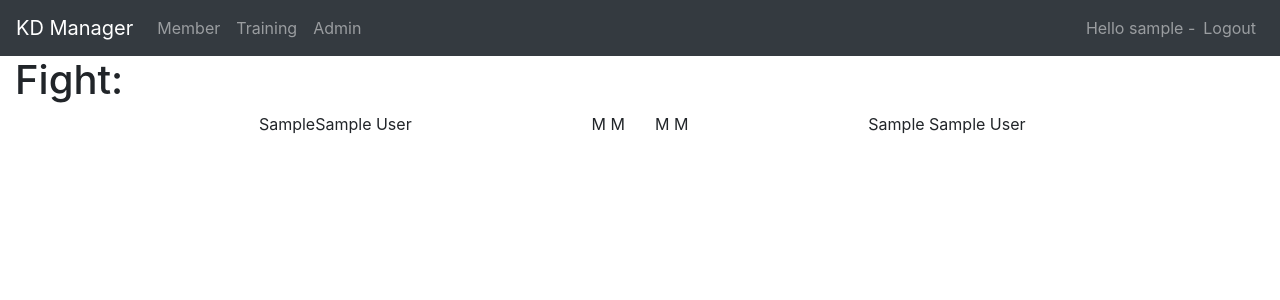
After one commit to hanbei/kdmanager, a Django app: page /fight/1 in a window 1280 px wide. The commit adds this page. Shown: the top 300 px of the page. Run offline with Django 3.2, Linux system fonts and the light colour scheme; a user stored in the database is signed in; tables that the repository leaves empty hold one stand-in row (values such as "Sample post"); some libraries are stand-ins or nearby versions.

Commit message:
Rename attendance to training, add fights to training

```diff
--- a/kdmgmt2/kader/models.py
+++ b/kdmgmt2/kader/models.py
@@ -1,7 +1,15 @@
 from django.db import models
 
+# Create your models here.
+from django.db.models import DO_NOTHING
 
-# Create your models here.
+GRADES = [("6K", "6. Kyu"), ("5K", "5. Kyu"), ("4K", "4. Kyu"), ("3K", "3. Kyu"), ("2K", "2. Kyu"), ("1K", "1. Kyu"),
+          ("1D", "1. Dan"), ("2D", "2. Dan"), ("3D", "3. Dan"), ("4D", "4. Dan"), ("5D", "5. Dan"), ("6D", "6. Dan"),
+          ("7D", "7. Dan"), ("8D", "8. Dan")]
+
+POINTS = [("M", "M"), ("K", "K"), ("D", "D"), ("T", "T"), ("I", "I")]
+
+
 class Member(models.Model):
     name = models.CharField(max_length=100)
     first_name = models.CharField(max_length=100)
@@ -11,22 +19,7 @@ class Member(models.Model):
     gender = models.CharField(max_length=1, choices=(("m", "male"), ("f", "female")))
     active = models.BooleanField()
 
-    grade = models.CharField(max_length=10, null=True, blank=True, choices=[
-        ("6K", "6. Kyu"),
-        ("5K", "5. Kyu"),
-        ("4K", "4. Kyu"),
-        ("3K", "3. Kyu"),
-        ("2K", "2. Kyu"),
-        ("1K", "1. Kyu"),
-        ("1D", "1. Dan"),
-        ("2D", "2. Dan"),
-        ("3D", "3. Dan"),
-        ("4D", "4. Dan"),
-        ("5D", "5. Dan"),
-        ("6D", "6. Dan"),
-        ("7D", "7. Dan"),
-        ("8D", "8. Dan")
-    ])
+    grade = models.CharField(max_length=10, null=True, blank=True, choices=GRADES)
     zekken = models.BooleanField()
     jacket = models.BooleanField()
 
@@ -34,6 +27,19 @@ class Member(models.Model):
         return self.name + ", " + self.first_name
 
 
-class Attendance(models.Model):
+class Training(models.Model):
     date = models.DateField()
     attended = models.ManyToManyField(Member)
+
+    def __str__(self):
+        return str(self.date)
+
+
+class Fight(models.Model):
+    red = models.ForeignKey(Member, on_delete=DO_NOTHING, related_name='+')
+    white = models.ForeignKey(Member, on_delete=DO_NOTHING, related_name='+')
+    red_point_one = models.CharField(max_length=1, null=True, blank=True, choices=POINTS)
+    red_point_two = models.CharField(max_length=1, null=True, blank=True, choices=POINTS)
+    white_point_one = models.CharField(max_length=1, null=True, blank=True, choices=POINTS)
+    white_point_two = models.CharField(max_length=1, null=True, blank=True, choices=POINTS)
+    training = models.ForeignKey(Training, on_delete=DO_NOTHING, null=True, related_name="fights")
--- /dev/null
+++ b/kdmgmt2/kader/templates/kader/fight_detail.html
@@ -0,0 +1,31 @@
+{% extends 'layout.html' %}
+
+{% block content %}
+<div class="row">
+    <div class="col-md-12">
+        <h1>Fight:</h1>
+    </div>
+    <div class="col-md-4 text-right">
+        {{ fight.red.first_name }}{{ fight.red.name }}
+    </div>
+    <div class="col-md-2 text-right">
+        {% if fight.white_point_two %}
+        {{ fight.white_point_two }}
+        {% endif %}
+        {% if fight.white_point_one %}
+        {{ fight.white_point_one }}
+        {% endif %}
+    </div>
+    <div class="col-md-2 text-left">
+        {% if fight.red_point_one %}
+        {{ fight.red_point_one }}
+        {% endif %}
+        {% if fight.red_point_two %}
+        {{ fight.red_point_two }}
+        {% endif %}
+    </div>
+    <div class="col-md-4 text-left">
+        {{ fight.white.first_name }} {{ fight.white.name }}
+    </div>
+</div>
+{% endblock %}
--- a/kdmgmt2/kader/templates/kader/attendance_confirm_delete.html
+++ b/kdmgmt2/kader/templates/kader/training_confirm_delete.html
@@ -4,7 +4,7 @@
 <div class="row">
     <div class="col-md-12">
         <form action="" method="post">{% csrf_token %}
-            <label>Delete '{{ attendance.date }}' ?</label><br/>
+            <label>Delete '{{ training.date }}' ?</label><br/>
             {{ form.as_p }}
             <input type="submit" value="Delete"/>
             <input type="submit" name="cancel" value="Cancel" />
--- a/kdmgmt2/kader/templates/kader/attendance_form.html
+++ b/kdmgmt2/kader/templates/kader/training_form.html
@@ -3,7 +3,7 @@
 {% block content %}
 <div class="row">
     <div class="col-md-12">
-        <h1>Attendance:</h1>
+        <h1>Training:</h1>
         <form action="" method="post">
             <table>
                 {% csrf_token %}
--- a/kdmgmt2/kader/templates/layout.html
+++ b/kdmgmt2/kader/templates/layout.html
@@ -25,7 +25,7 @@
                 <a class="nav-link" href="{% url 'home' %}">Member</a>
             </li>
             <li class="nav-item">
-                <a class="nav-link" href="{% url 'attendance_list' %}">Attendance</a>
+                <a class="nav-link" href="{% url 'training_list' %}">Training</a>
             </li>
             {% if user.is_staff %}
             <li class="nav-item">
--- a/kdmgmt2/kader/urls.py
+++ b/kdmgmt2/kader/urls.py
@@ -9,12 +9,14 @@ urlpatterns = [
     path('<int:pk>/edit/', views.MemberUpdate.as_view(), name='edit'),
     path('<int:pk>/delete/', views.MemberDelete.as_view(), name='delete'),
 
-    path('attendance', views.AttendanceListView.as_view(), name='attendance_list'),
-    path('attendance/create', views.AttendanceCreateView.as_view(), name='attendance_create'),
-    path('attendance/<int:pk>', views.AttendanceDetailView.as_view(), name='attendance_detail'),
-    path('attendance/<int:pk>/edit', views.AttendanceUpdateView.as_view(), name='attendance_edit'),
-    path('attendance/<int:pk>/delete', views.AttendanceDeleteView.as_view(), name='attendance_delete'),
+    path('training', views.TrainingListView.as_view(), name='training_list'),
+    path('training/create', views.TrainingCreateView.as_view(), name='training_create'),
+    path('training/<int:pk>', views.TrainingDetailView.as_view(), name='training_detail'),
+    path('training/<int:pk>/edit', views.TrainingUpdateView.as_view(), name='training_edit'),
+    path('training/<int:pk>/delete', views.TrainingDeleteView.as_view(), name='training_delete'),
 
+    path('fight', views.FightCreateView.as_view(), name='fight_create'),
+    path('fight/<int:pk>', views.FightDetailView.as_view(), name='fight_detail'),
 
     path('login/', views.login, name='login'),
     path('logout/', views.logout, name='logout'),
--- a/kdmgmt2/kader/views.py
+++ b/kdmgmt2/kader/views.py
@@ -7,7 +7,7 @@ from django.urls import reverse, reverse_lazy
 from django.views import generic
 from django.views.generic import CreateView, UpdateView, DeleteView
 
-from .models import Member, Attendance
+from .models import Member, Training, Fight
 
 
 def login(request):
@@ -85,57 +85,75 @@ class MemberDelete(PermissionRequiredMixin, DeleteView):
             return super(MemberDelete, self).post(request, *args, **kwargs)
 
 
-class AttendanceListView(LoginRequiredMixin, generic.ListView):
-    template_name = 'kader/attendance_list.html'
-    context_object_name = 'attendances'
+class TrainingListView(LoginRequiredMixin, generic.ListView):
+    template_name = 'kader/training_list.html'
+    context_object_name = 'trainings'
     login_url = reverse_lazy('login')
 
     def get_queryset(self):
-        return Attendance.objects.order_by('-date')
+        return Training.objects.order_by('-date')
 
 
-class AttendanceDetailView(LoginRequiredMixin, generic.DetailView):
-    model = Attendance
-    template_name = 'kader/attendance_detail.html'
+class TrainingDetailView(LoginRequiredMixin, generic.DetailView):
+    model = Training
+    template_name = 'kader/training_detail.html'
     login_url = reverse_lazy('home')
 
 
-class AttendanceCreateView(PermissionRequiredMixin, CreateView):
+class TrainingCreateView(PermissionRequiredMixin, CreateView):
     permission_required = 'kader.add_member'
-    model = Attendance
+    model = Training
     fields = ['date', 'attended']
-    success_url = reverse_lazy('attendance_list')
+    success_url = reverse_lazy('training_list')
     login_url = reverse_lazy('login')
 
     def post(self, request, *args, **kwargs):
         if "cancel" in request.POST:
-            return redirect(reverse_lazy('attendance_list'))
+            return redirect(reverse_lazy('training_list'))
         else:
-            return super(AttendanceCreateView, self).post(request, *args, **kwargs)
+            return super(TrainingCreateView, self).post(request, *args, **kwargs)
 
 
-class AttendanceUpdateView(PermissionRequiredMixin, UpdateView):
+class TrainingUpdateView(PermissionRequiredMixin, UpdateView):
     permission_required = 'kader.change_member'
-    model = Attendance
+    model = Training
     fields = ['date', 'attended']
-    success_url = reverse_lazy('attendance_list')
+    success_url = reverse_lazy('training_list')
     login_url = reverse_lazy('login')
 
     def post(self, request, *args, **kwargs):
         if "cancel" in request.POST:
-            return redirect(reverse_lazy('attendance_list'))
+            return redirect(reverse_lazy('training_list'))
         else:
-            return super(AttendanceUpdateView, self).post(request, *args, **kwargs)
+            return super(TrainingUpdateView, self).post(request, *args, **kwargs)
 
 
-class AttendanceDeleteView(PermissionRequiredMixin, DeleteView):
+class TrainingDeleteView(PermissionRequiredMixin, DeleteView):
     permission_required = 'kader.delete_member'
-    model = Attendance
-    success_url = reverse_lazy('attendance_list')
+    model = Training
+    success_url = reverse_lazy('training_list')
     login_url = reverse_lazy('login')
 
     def post(self, request, *args, **kwargs):
         if "cancel" in request.POST:
-            return redirect(reverse_lazy('attendance_list'))
+            return redirect(reverse_lazy('training_list'))
         else:
-            return super(AttendanceDeleteView, self).post(request, *args, **kwargs)
+            return super(TrainingDeleteView, self).post(request, *args, **kwargs)
+
+class FightDetailView(LoginRequiredMixin, generic.DetailView):
+    model = Fight
+    template_name = 'kader/fight_detail.html'
+    login_url = reverse_lazy('fight_detail')
+
+class FightCreateView(PermissionRequiredMixin, CreateView):
+    permission_required = 'kader.add_member'
+    model = Fight
+    fields = ['red','white','red_point_one','red_point_two','white_point_one','white_point_two']
+    success_url = reverse_lazy('home')
+    login_url = reverse_lazy('login')
+
+    def post(self, request, *args, **kwargs):
+        if "cancel" in request.POST:
+            return redirect(reverse_lazy('training_list'))
+        else:
+            return super(FightCreateView, self).post(request, *args, **kwargs)
```
Also changed, not shown: kdmgmt2/kader/admin.py (+7 -3 lines), kdmgmt2/kader/forms.py (+14 -18 lines), kdmgmt2/kader/templates/kader/attendance_detail.html (deleted, +0 -35 lines), kdmgmt2/kader/templates/kader/fight_form.html (added, +17 -0 lines), kdmgmt2/kader/templates/kader/training_detail.html (added, +64 -0 lines), kdmgmt2/kader/templates/kader/training_list.html (renamed from kdmgmt2/kader/templates/kader/attendance_list.html, +9 -9 lines), kdmgmt2/kader/migrations/0003_fight_tournament.py (added), kdmgmt2/kader/migrations/0004_auto_20180210_2104.py (added), kdmgmt2/kader/migrations/0005_auto_20180210_2130.py (added).
